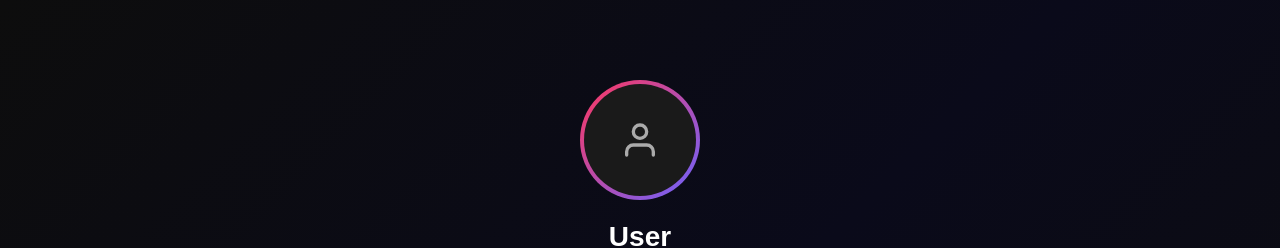
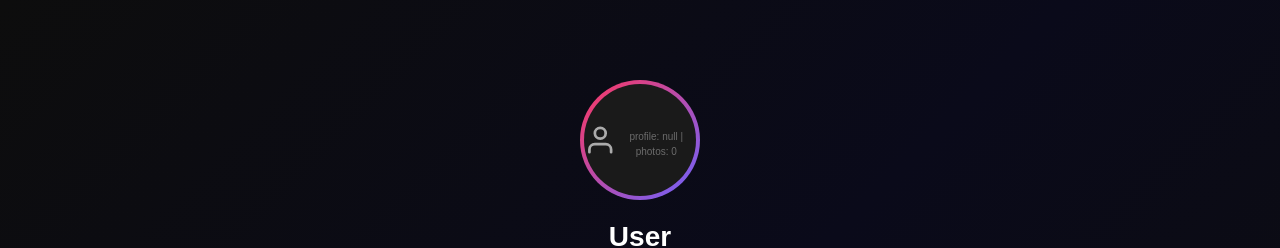
Before and after one commit to goalkicky/odogwu-dating-web, a Next.js app in the folder web/: page /profile in a window 1280 px wide. Shown: the top 248 px of the page. Built offline with nearby package versions, Linux system fonts and the light colour scheme; no server answers.

Commit message:
debug: show profile and photos state on profile page

```diff
--- a/web/src/app/profile/page.tsx
+++ b/web/src/app/profile/page.tsx
@@ -1,15 +1,17 @@
 'use client';
-import React from 'react';
+import React, { useState } from 'react';
 import { useRouter } from 'next/navigation';
 import { DiamondIcon, SettingsIcon, BellIcon, ShieldIcon, HelpIcon, ChevronForwardIcon } from '@/components/Icons';
 import GradientBackground from '@/components/GradientBackground';
 import Button from '@/components/Button';
 import TabBar from '@/components/TabBar';
 import { useAuth } from '@/store/AuthContext';
+import { storageService } from '@/lib/appwrite/services';
 
 export default function ProfilePage() {
   const router = useRouter();
   const { profile, user, logout } = useAuth();
+  const [imgError, setImgError] = useState(false);
 
   const handleLogout = () => {
     if (window.confirm('Are you sure you want to logout?')) {
@@ -23,13 +25,22 @@ export default function ProfilePage() {
       <div style={{ display: 'flex', flexDirection: 'column', alignItems: 'center', paddingTop: 80, paddingBottom: 24 }}>
         <div style={{ width: 120, height: 120, borderRadius: '50%', padding: 4, background: 'linear-gradient(135deg, #FF375F, #6C63FF)', marginBottom: 16 }}>
           <div style={{ width: 112, height: 112, borderRadius: '50%', backgroundColor: '#1A1A1A', display: 'flex', alignItems: 'center', justifyContent: 'center', overflow: 'hidden' }}>
-            {profile?.photos?.[0] ? (
-              <img src={`${process.env.NEXT_PUBLIC_APPWRITE_ENDPOINT}/storage/buckets/${process.env.NEXT_PUBLIC_APPWRITE_STORAGE_BUCKET_ID}/files/${profile.photos[0]}/preview?width=200&height=200&project=${process.env.NEXT_PUBLIC_APPWRITE_PROJECT_ID}`} alt="Profile" style={{ width: '100%', height: '100%', objectFit: 'cover' }} />
+            {profile?.photos?.[0] && !imgError ? (
+              // eslint-disable-next-line @next/next/no-img-element
+              <img
+                src={storageService.getFilePreview(profile.photos[0])}
+                alt="Profile"
+                style={{ width: '100%', height: '100%', objectFit: 'cover' }}
+                onError={() => setImgError(true)}
+              />
             ) : (
               <svg xmlns="http://www.w3.org/2000/svg" width="40" height="40" viewBox="0 0 24 24" fill="none" stroke="#ABABAB" strokeWidth="2" strokeLinecap="round" strokeLinejoin="round">
                 <path d="M20 21v-2a4 4 0 0 0-4-4H8a4 4 0 0 0-4 4v2"/><circle cx="12" cy="7" r="4"/>
               </svg>
             )}
+            <div style={{ marginTop: 8, fontSize: 10, color: '#6B6B6B', textAlign: 'center' }}>
+              profile: {profile ? 'loaded' : 'null'} | photos: {profile?.photos?.length ?? 0}
+            </div>
           </div>
         </div>
         <h1 style={{ fontSize: 28, fontWeight: 800, color: 'white', margin: 0 }}>{profile?.fullName || user?.name || 'User'}</h1>
```
